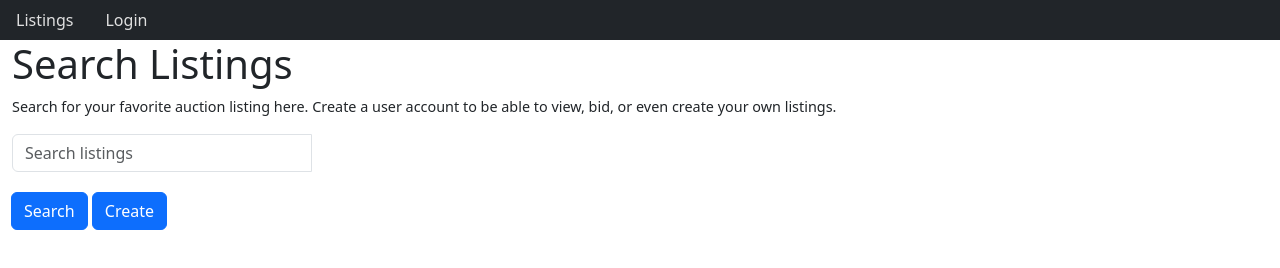
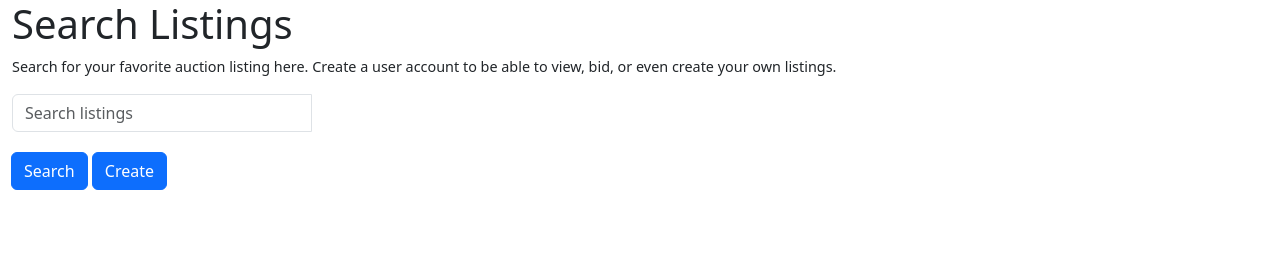
Before and after one commit to Ramsnes/semester_project_2_resit, a website: page index.html in a window 1280 px wide. Drawn offline with nearby package versions, Linux system fonts and the light colour scheme; files that its build step writes are made by us from their sources.

Commit message:
removed line

```diff
--- a/index.html
+++ b/index.html
@@ -31,6 +31,5 @@
       <ul id="listings-list" class="container-fluid m-auto"></ul>
     </div>
     <script type="module" src="./src/index.js"></script>
-    <script type="module" src="./src/nav-bar/navbar.js"></script>
   </body>
 </html>
```
